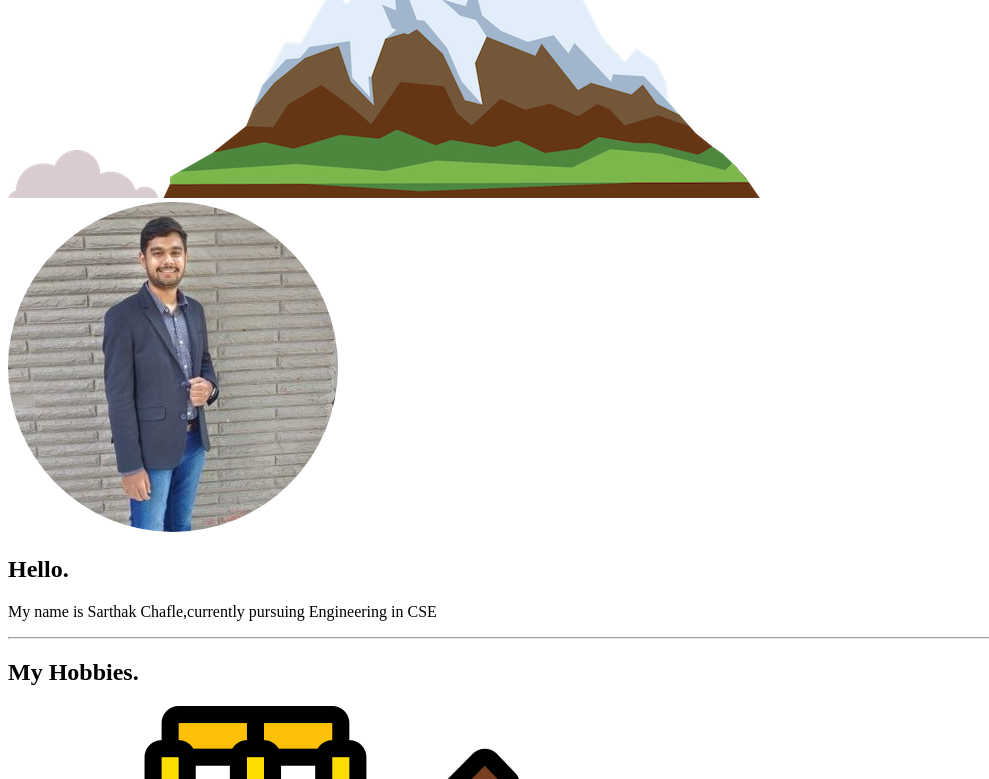
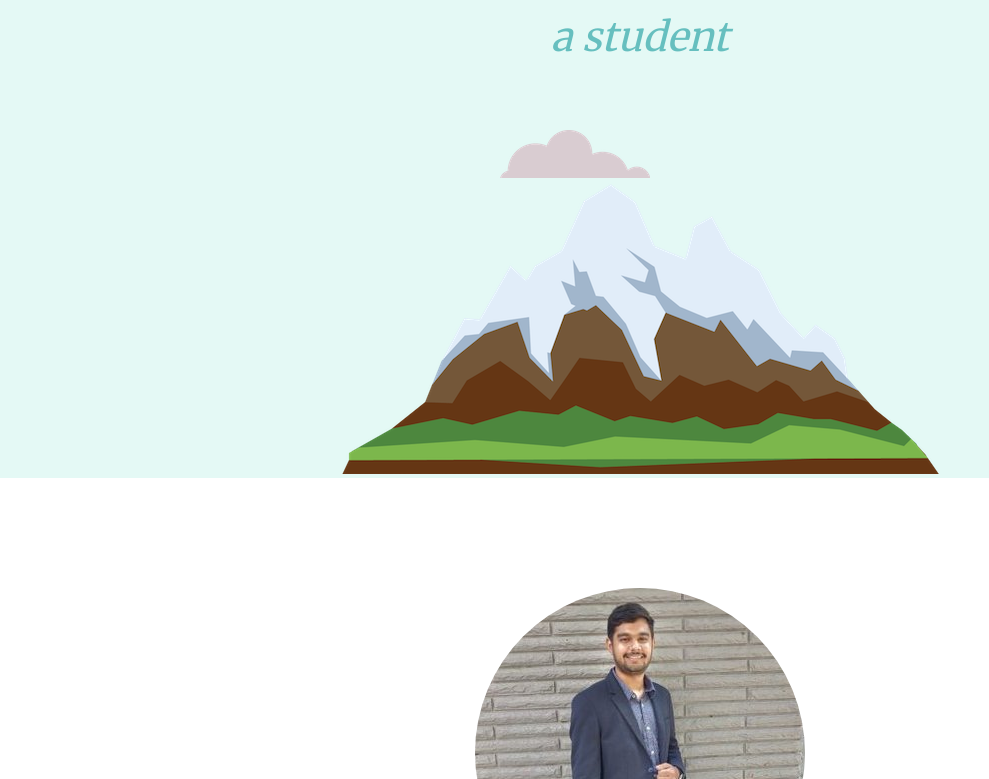
Before and after one commit to imsarthak10/website, a plain HTML site: page index.html in a window 1280 px wide. Shown: the part 333-1112 px from the top of the page, without its empty margins (0-989 px from the left). Drawn offline with Linux system fonts and the light colour scheme.

Commit message:
Update index.html

```diff
--- a/index.html
+++ b/index.html
@@ -4,7 +4,7 @@
 <head>
   <meta charset="utf-8">
   <title>Sarthak Chafle</title>
-  <link rel="stylesheet" type="text/css" href="CSS\styles.css">
+  <link rel="stylesheet" type="text/css" href="styles.css">
   <link rel="icon" href="favicon.ico">
   <link href="https://fonts.googleapis.com/css2?family=Merriweather&family=Montserrat&family=Sacramento&display=swap" rel="stylesheet">
   <link rel="stylesheet" href="https://cdnjs.cloudflare.com/ajax/libs/font-awesome/4.7.0/css/font-awesome.min.css">
```
